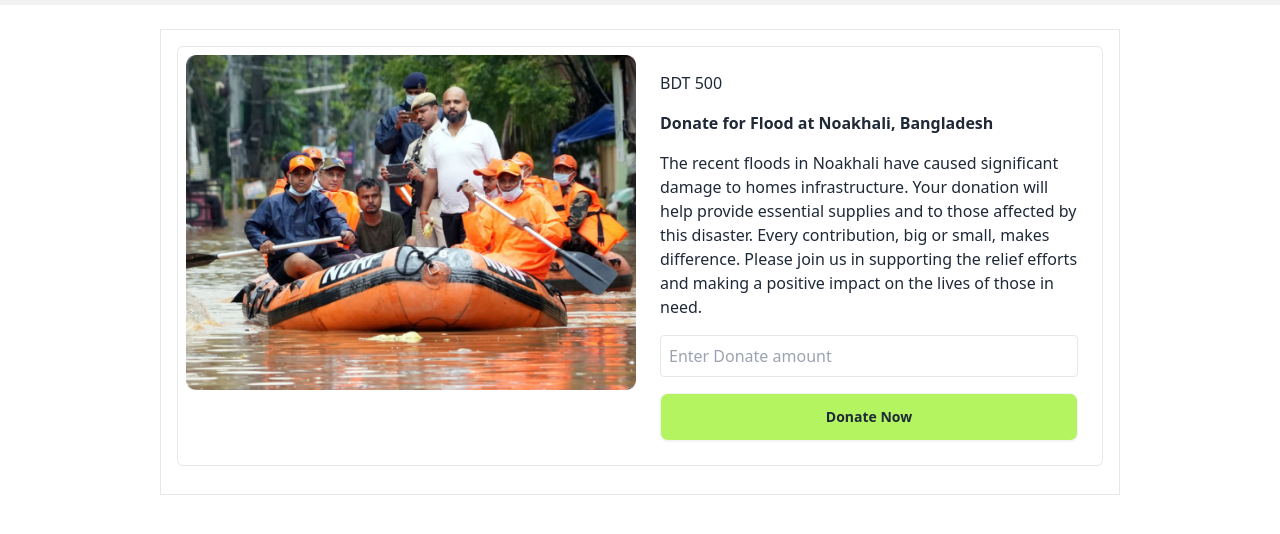
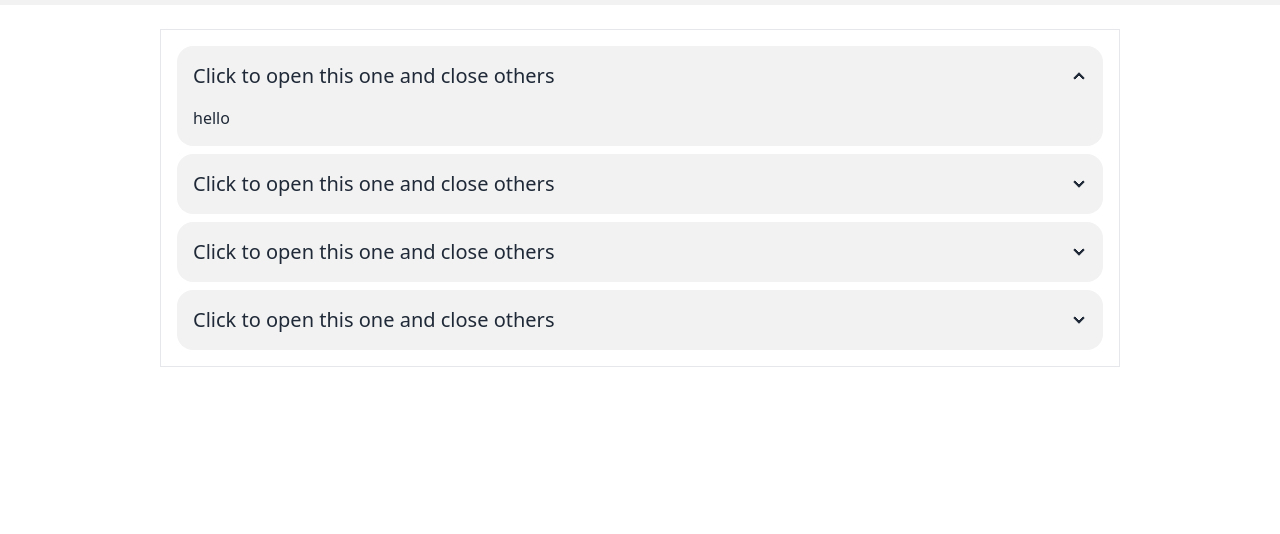
Before and after one commit to nextDeveloperbd/donatemyself, a plain HTML site: page blog.html in a window 1280 px wide. Shown: the part 60-594 px from the top of the page. Drawn offline with nearby package versions, Linux system fonts and the light colour scheme.

Commit message:
all cards done

```diff
--- a/blog.html
+++ b/blog.html
@@ -40,25 +40,35 @@
     <section class="my-6">
 
         <!-- Image and details  -->
-        <div class="w-3/4 mx-auto border border-1 p-4 my-2">
-            <!-- 1st card -->
-            <div class="grid grid-cols-2 gap-2 mb-3 border border-1 p-2 rounded-md">
-
-                <div>
-                    <img src="./assets/noakhali.png" alt="Movie" />
+        <div class="w-3/4 mx-auto border border-1 p-4 my-2 2">
+            <div class="collapse collapse-arrow bg-base-200 mb-2">
+                <input type="radio" name="my-accordion-2" checked="checked" />
+                <div class="collapse-title text-xl font-medium">Click to open this one and close others</div>
+                <div class="collapse-content">
+                  <p>hello</p>
                 </div>
-
-                <div class="flex flex-col gap-2 space-y-2 p-4">
-                    <h2 class="">BDT <span>500</span></h2>
-                    <h3 class="font-semibold">Donate for Flood at Noakhali, Bangladesh</h3>
-                    <p>The recent floods in Noakhali have caused significant damage to homes infrastructure. Your
-                        donation will help provide essential supplies and to those affected by this disaster. Every
-                        contribution, big or small, makes difference. Please join us in supporting the relief efforts
-                        and making a positive impact on the lives of those in need.</p>
-                       <input type="number" placeholder="Enter Donate amount" class="p-2 border border-1 rounded">
-                        <button class="btn bg-[#b4f461] hover:bg-[#a1e24c]">Donate Now</button>
+              </div>
+              <div class="collapse collapse-arrow bg-base-200 mb-2">
+                <input type="radio" name="my-accordion-2" />
+                <div class="collapse-title text-xl font-medium">Click to open this one and close others</div>
+                <div class="collapse-content">
+                  <p>hello</p>
                 </div>
-            </div>
+              </div>
+              <div class="collapse collapse-arrow bg-base-200 mb-2">
+                <input type="radio" name="my-accordion-2" />
+                <div class="collapse-title text-xl font-medium">Click to open this one and close others</div>
+                <div class="collapse-content">
+                  <p>hello</p>
+                </div>
+              </div>
+              <div class="collapse collapse-arrow bg-base-200 ">
+                <input type="radio" name="my-accordion-2" />
+                <div class="collapse-title text-xl font-medium">Click to open this one and close others</div>
+                <div class="collapse-content">
+                  <p>hello</p>
+                </div>
+              </div>
 
         </div>
     </section>
```
Also changed, not shown: donate.js (+36 -4 lines), index.html (+10 -7 lines).
